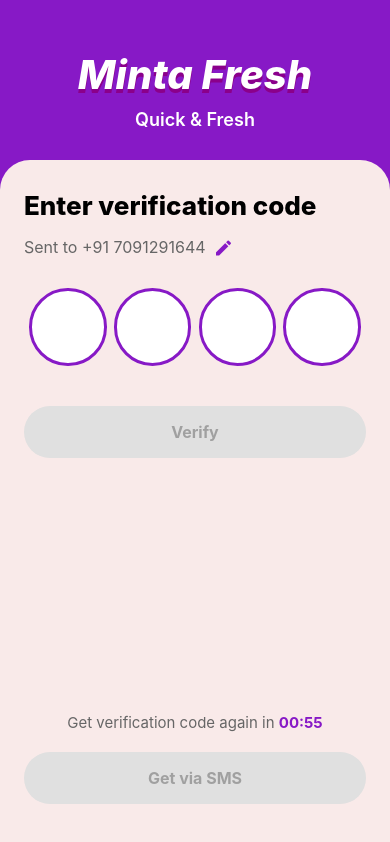
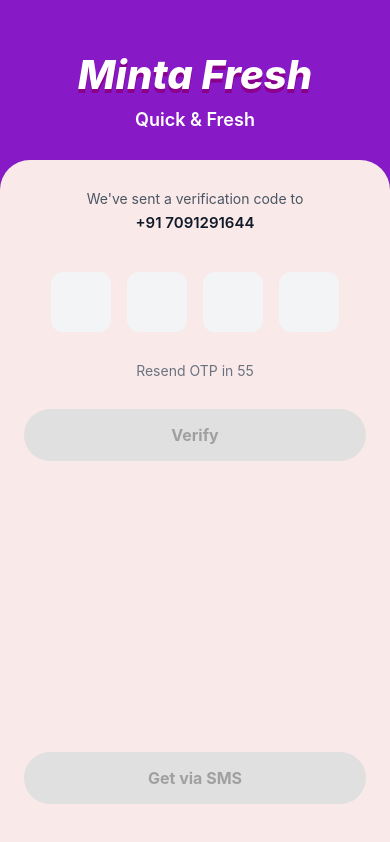
Before and after one commit to Symbosys/tanggy-user, a React Native app: screen /Otp in a window 390 px wide. Built offline with nearby package versions, Linux system fonts and the light colour scheme; what react-native-worklets would draw is missing.

Commit message:
removed elite membership

```diff
--- a/src/api/api.ts
+++ b/src/api/api.ts
@@ -3,8 +3,8 @@
 import { resetToLogin } from '../navigation/NavigationService';
 
 const api = axios.create({
-  // baseURL: 'https://api.mintafresh.com/api/v1/minta-fresh',
-  baseURL: 'http://192.168.1.4:4000/api/v1/minta-fresh',
+  baseURL: 'https://api.mintafresh.com/api/v1/minta-fresh',
+  // baseURL: 'http://192.168.1.4:4000/api/v1/minta-fresh',
   timeout: 10000,
   headers: {
     'Content-Type': 'application/json',
--- a/src/module/cart/CartBillDetails.tsx
+++ b/src/module/cart/CartBillDetails.tsx
@@ -14,8 +14,6 @@
         tipAmount,
         discountAmount,
         total,
-        isElite,
-        standardDeliveryFee,
     } = useCartCalculations();
 
     return (
@@ -31,23 +29,9 @@
                 <View style={[styles.subtotalRow, { alignItems: 'flex-start' }]}>
                     <View>
                         <Text style={styles.subtotalLabel}>Delivery Fee</Text>
-                        {isElite && (
-                            <Text style={{ fontSize: 10, color: '#DAA520', marginTop: 2, fontWeight: '600' }}>
-                                Free with Elite Membership 👑
-                            </Text>
-                        )}
                     </View>
                     <View style={{ alignItems: 'flex-end' }}>
-                        {isElite ? (
-                            <>
-                                <Text style={[styles.subtotalValue, { textDecorationLine: 'line-through', fontSize: 11, color: '#9CA3AF' }]}>
-                                    ₹{standardDeliveryFee.toFixed(2)}
-                                </Text>
-                                <Text style={[styles.subtotalValue, { color: COLORS.success }]}>FREE</Text>
-                            </>
-                        ) : (
-                            <Text style={styles.subtotalValue}>₹{deliveryFee.toFixed(2)}</Text>
-                        )}
+                        <Text style={styles.subtotalValue}>₹{deliveryFee.toFixed(2)}</Text>
                     </View>
                 </View>
 
--- a/src/module/cart/hooks.ts
+++ b/src/module/cart/hooks.ts
@@ -9,7 +9,6 @@
 import { CartItem } from './types';
 import { RootStackParamList } from '../../types/type';
 import { NavigationProp } from '@react-navigation/native';
-import { useEliteMembership } from '../../api/hooks/elite_membership';
 
 export const useCartInitialization = () => {
   const { fetchCart, cartItems, loading } = useCartStore();
@@ -36,10 +35,6 @@
   const { cartItems } = useCartStore();
   const { selectedTip } = useCartUIStore();
 
-  // Elite Membership Check
-  const { data: eliteData } = useEliteMembership();
-  const isElite = eliteData?.data?.status === 'ACTIVE';
-
   const getSellingPrice = useCallback((item: CartItem | any): number => {
     return parseToDecimal(item?.product?.sellingPrice) || 0;
   }, []);
@@ -52,7 +47,7 @@
 
   // 2. Delivery Fee (No GST on raw chicken products as per Indian govt)
   const standardDeliveryFee = 40;
-  const deliveryFee = isElite ? 0 : standardDeliveryFee;
+  const deliveryFee = standardDeliveryFee;
 
   // 3. Platform Fee (No GST)
   const platformFee = 3;
@@ -93,8 +88,6 @@
     subtotal,
     total,
     getSellingPrice,
-    isElite,
-    standardDeliveryFee,
   };
 };
 
--- a/src/screens/auth/Otp.tsx
+++ b/src/screens/auth/Otp.tsx
@@ -156,18 +156,9 @@
 
       {/* Content */}
       <View style={styles.content}>
-        <Text style={styles.title}>Enter verification code</Text>
-
-        <View style={styles.phoneNumberContainer}>
-          <Text style={styles.phoneNumberText}>Sent to {phoneNumber}</Text>
-          <TouchableOpacity>
-            <Icon
-              name="edit"
-              size={20}
-              color="#8719C6"
-              style={styles.editIcon}
-            />
-          </TouchableOpacity>
+        <View style={styles.otpTopContainer}>
+          <Text style={styles.otpSubtitle}>We've sent a verification code to</Text>
+          <Text style={styles.otpPhoneText}>{phoneNumber}</Text>
         </View>
 
         {/* OTP Input Boxes */}
@@ -190,6 +181,8 @@
           ))}
         </View>
 
+        <Text style={styles.resendText}>Resend OTP in {timer}</Text>
+
         {/* Verify Button */}
         <TouchableOpacity
           style={[
@@ -211,13 +204,6 @@
 
         {/* Footer */}
         <View style={styles.footer}>
-          <View style={styles.timerContainer}>
-            <Text style={styles.timerText}>
-              Get verification code again in{' '}
-              <Text style={styles.timerValue}>{formatTime(timer)}</Text>
-            </Text>
-          </View>
-
           <View style={styles.buttonsContainer}>
             <TouchableOpacity
               style={[styles.button, timer > 0 && styles.buttonDisabled]}
@@ -282,49 +268,49 @@
     paddingHorizontal: 24,
     paddingTop: 30,
   },
-  title: {
-    fontSize: 26,
-    fontWeight: '800',
-    color: '#000000',
-    marginBottom: 15,
+  otpTopContainer: {
+    alignItems: 'center',
+    marginBottom: 40,
   },
-  phoneNumberContainer: {
-    flexDirection: 'row',
-    alignItems: 'center',
-    marginBottom: 30,
+  otpSubtitle: {
+    fontSize: 14,
+    color: '#4B5563',
+    marginBottom: 6,
+    fontWeight: '400',
   },
-  phoneNumberText: {
-    fontSize: 16,
-    color: '#666666',
-    marginRight: 8,
-  },
-  editIcon: {
-    marginTop: 2,
+  otpPhoneText: {
+    fontSize: 15,
+    color: '#111827',
+    fontWeight: '600',
   },
   otpContainer: {
     flexDirection: 'row',
-    justifyContent: 'space-between',
-    marginBottom: 40,
-    paddingHorizontal: 5,
+    justifyContent: 'center',
+    marginBottom: 30,
   },
   otpBox: {
-    width: (width - 80) / 4,
-    height: (width - 80) / 4,
-    borderRadius: (width - 80) / 4 / 2,
-    borderWidth: 3,
-    borderColor: '#8719C6',
+    width: 60,
+    height: 60,
+    backgroundColor: '#F3F4F6',
+    borderRadius: 12,
     justifyContent: 'center',
     alignItems: 'center',
-    backgroundColor: '#FFFFFF',
+    marginHorizontal: 8,
   },
   otpInput: {
-    fontSize: 28,
-    fontWeight: '700',
-    color: '#000000',
+    fontSize: 24,
+    fontWeight: '400',
+    color: '#374151',
     textAlign: 'center',
     width: '100%',
     height: '100%',
     padding: 0,
+  },
+  resendText: {
+    textAlign: 'center',
+    fontSize: 14,
+    color: '#6B7280',
+    marginBottom: 30,
   },
   verifyButton: {
     backgroundColor: '#8719C6',
@@ -349,18 +335,7 @@
     justifyContent: 'flex-end',
     paddingBottom: 40,
   },
-  timerContainer: {
-    marginBottom: 20,
-  },
-  timerText: {
-    fontSize: 15,
-    color: '#666666',
-    textAlign: 'center',
-  },
-  timerValue: {
-    color: '#8719C6',
-    fontWeight: '700',
-  },
+
   buttonsContainer: {
     flexDirection: 'row',
     justifyContent: 'space-between',
--- a/src/screens/tabs/Home.tsx
+++ b/src/screens/tabs/Home.tsx
@@ -232,12 +232,12 @@
               </TouchableOpacity>
               {/* --------------------------------- */}
 
-              <TouchableOpacity
+              {/* <TouchableOpacity
                 style={styles.profileButton}
                 onPress={() => navigation.navigate('EliteMembership')}
               >
                 <Icon name="workspace-premium" size={30} color={COLORS.primary} />
-              </TouchableOpacity>
+              </TouchableOpacity> */}
             </View>
 
             <View style={styles.heroSection}>
--- a/src/screens/wallet/Wallet.tsx
+++ b/src/screens/wallet/Wallet.tsx
@@ -62,7 +62,7 @@
                 {/* Sticky Section - Kept exactly as is */}
                 <View style={styles.stickySection}>
                     <View style={styles.historyHeader}>
-                        <Text style={styles.historyTitle}>Adjusted Transaction History</Text>
+                        <Text style={styles.historyTitle}>Recent Transaction History</Text>
                     </View>
                 </View>
 
```
Also changed, not shown: src/screens/tabs/Accounts.tsx (+15 -41 lines).
